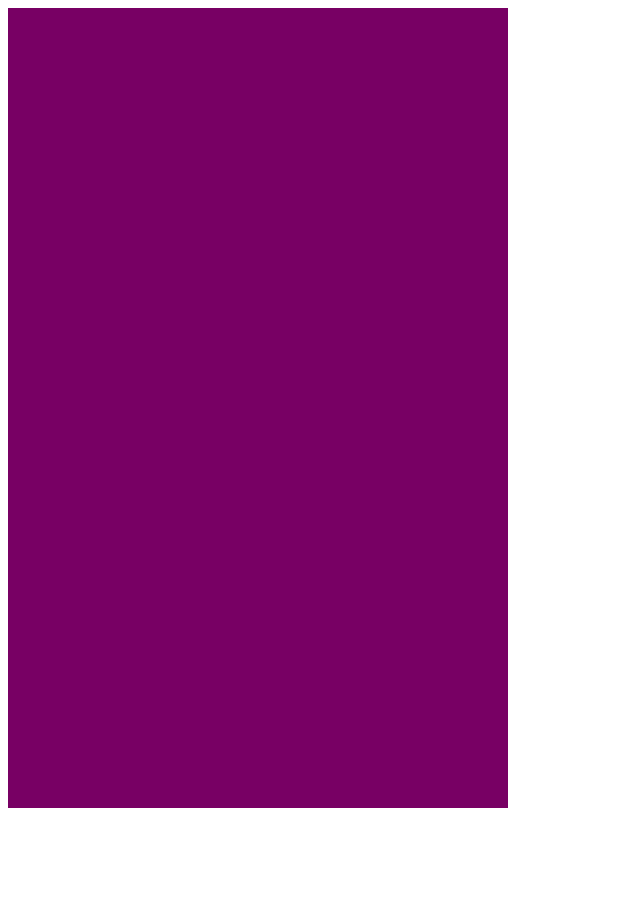
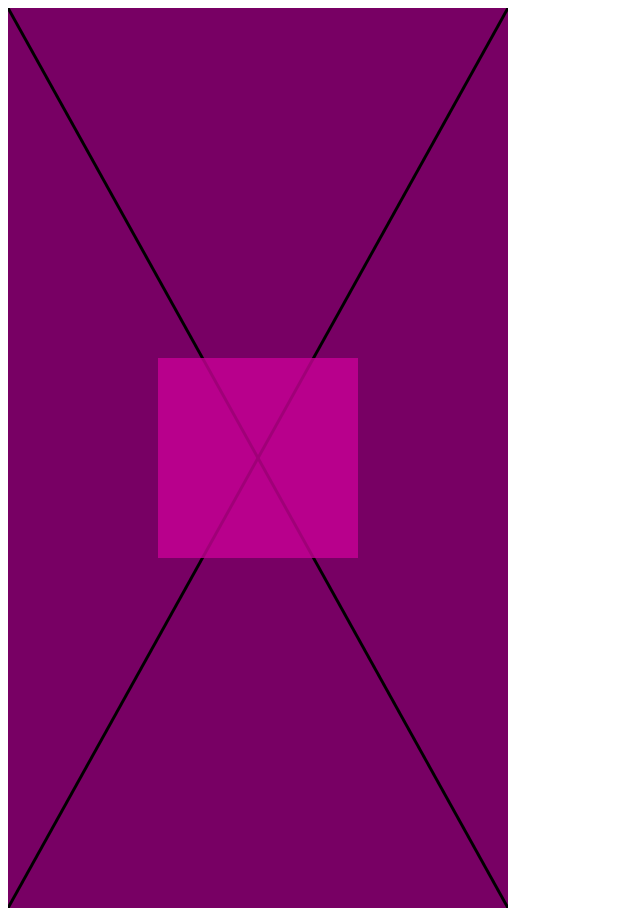
Before and after one commit to marekkarasz/canvas_01, a plain HTML site: page index.html in a window 1280 px wide. Shown: the whole page, without its empty margins (0-640 px from the left). Before the commit the page ends 820 px from the top, so only its background shows below. Drawn offline with Linux system fonts and the light colour scheme.

Commit message:
finiching this small project

```diff
--- a/index.html
+++ b/index.html
@@ -7,7 +7,7 @@
     <title>simple canvas</title>
 </head>
 <body>
-    <canvas width="500" height="800" id="canvas"></canvas>
+    <canvas width="500" height="900" id="canvas"></canvas>
 
     <script src="index.js"></script>
 </body>
--- a/index.js
+++ b/index.js
@@ -1,3 +1,36 @@
 const canvas = document.getElementById("canvas");
 const ctx = canvas.getContext("2d");
 canvas.style.backgroundColor = "rgb(120, 0, 100)";
+
+let rectSize = 200;
+
+//drawing line with following methods
+//ctx.beginPath();   first using this to start a new path
+//ctx.moveTo(x1, y1); we move to specific starting place from which we want to start drawing
+//ctx.lineTo(x2, y2); this is where we want the line end
+//ctx.stroke(); making the line visible ?
+
+ctx.strokeStyle = "rgb(0, 0, 0)";
+ctx.lineWidth = 3;
+ctx.beginPath();
+ctx.moveTo(0, 0);
+ctx.lineTo(canvas.width, canvas.height);
+ctx.stroke();
+
+ctx.strokeStyle = "rgb(0, 0, 0)";
+ctx.lineWidth = 3;
+ctx.beginPath();
+ctx.moveTo(0, canvas.height);
+ctx.lineTo(canvas.width, 0);
+ctx.stroke();
+
+//fillRect method is basicaly to draw rectangle filled with color
+// ctx.fillRect(x, y, width, heigth);
+
+ctx.fillStyle = "rgba(200, 0, 150, 0.80)";
+ctx.fillRect(
+  (canvas.width - rectSize) / 2,
+  (canvas.height - rectSize) / 2,
+  rectSize,
+  rectSize,
+);
```
